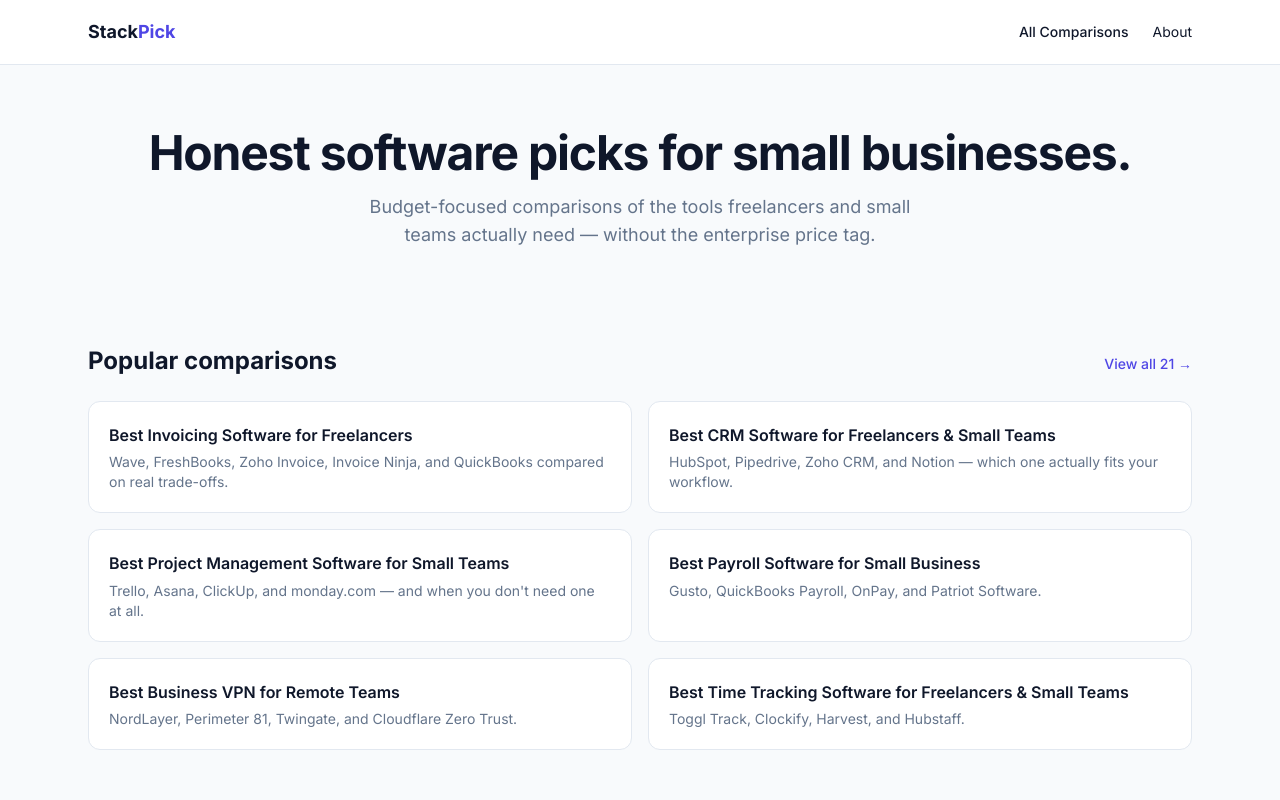
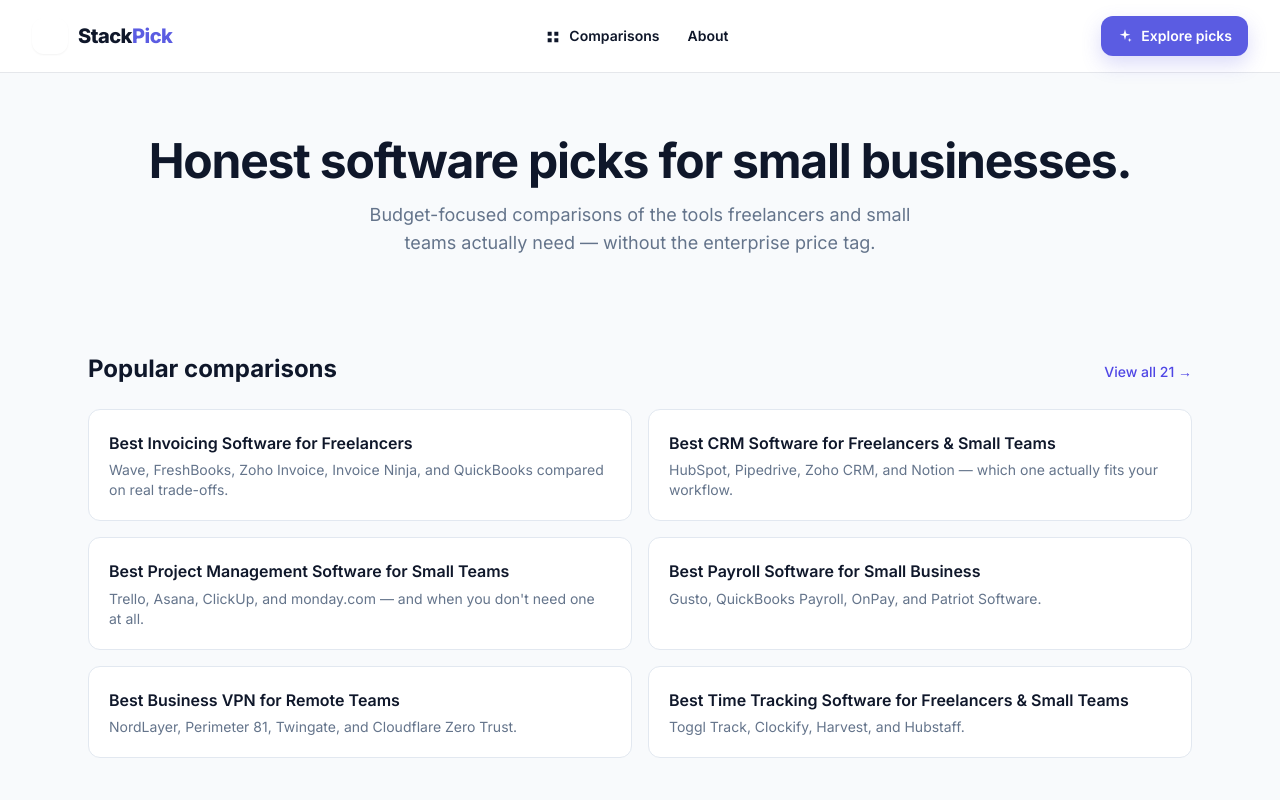
Before and after one commit to LinukaBandara/StackPick, a Next.js app: page / in a window 1280 px wide. Shown: the top 800 px of the page. Built offline with nearby package versions, Linux system fonts and the light colour scheme.

Commit message:
Redesign StackPick components/Header.tsx

```diff
--- a/components/Header.tsx
+++ b/components/Header.tsx
@@ -1,20 +1,51 @@
 import Link from "next/link";
+
+function GridIcon() {
+  return (
+    <svg viewBox="0 0 24 24" aria-hidden="true" className="h-4 w-4">
+      <path d="M4 4h6v6H4zM14 4h6v6h-6zM4 14h6v6H4zM14 14h6v6h-6z" fill="currentColor" />
+    </svg>
+  );
+}
+
+function SparkIcon() {
+  return (
+    <svg viewBox="0 0 24 24" aria-hidden="true" className="h-4 w-4">
+      <path d="m12 2 1.7 6.3L20 10l-6.3 1.7L12 18l-1.7-6.3L4 10l6.3-1.7L12 2Zm7 13 .7 2.3L22 18l-2.3.7L19 21l-.7-2.3L16 18l2.3-.7L19 15Z" fill="currentColor" />
+    </svg>
+  );
+}
 
 export default function Header() {
   return (
-    <header className="sticky top-0 z-40 bg-white border-b border-borderc">
-      <div className="mx-auto max-w-6xl px-4 sm:px-6 h-16 flex items-center justify-between">
-        <Link href="/" className="font-bold text-lg text-ink">
-          Stack<span className="text-indigo">Pick</span>
+    <header className="sticky top-0 z-40 border-b border-slate-200/80 bg-white/90 backdrop-blur-xl">
+      <div className="sp-container h-[72px] flex items-center justify-between gap-6">
+        <Link href="/" className="group flex items-center gap-2.5" aria-label="StackPick home">
+          <span className="grid h-9 w-9 place-items-center rounded-xl bg-slate-950 text-white shadow-sm transition-transform group-hover:-rotate-3">
+            <span className="text-sm font-black">S</span>
+          </span>
+          <span className="text-xl font-extrabold tracking-tight text-slate-950">
+            Stack<span className="text-[#5B5CE2]">Pick</span>
+          </span>
         </Link>
-        <nav className="flex items-center gap-6" aria-label="Primary">
-          <Link href="/best" className="text-sm text-ink hover:text-indigo font-medium">
-            All Comparisons
+
+        <nav className="hidden items-center gap-1 md:flex" aria-label="Primary">
+          <Link href="/best" className="rounded-lg px-3 py-2 text-sm font-semibold text-slate-700 hover:bg-slate-100 hover:text-slate-950">
+            <span className="mr-2 inline-flex align-middle"><GridIcon /></span>
+            Comparisons
           </Link>
-          <Link href="/about" className="text-sm text-ink hover:text-indigo">
+          <Link href="/about" className="rounded-lg px-3 py-2 text-sm font-semibold text-slate-700 hover:bg-slate-100 hover:text-slate-950">
             About
           </Link>
         </nav>
+
+        <Link href="/best" className="sp-button-primary hidden sm:inline-flex">
+          <SparkIcon />
+          Explore picks
+        </Link>
+        <Link href="/best" className="grid h-10 w-10 place-items-center rounded-xl bg-slate-950 text-white sm:hidden" aria-label="Explore comparisons">
+          <GridIcon />
+        </Link>
       </div>
     </header>
   );
```
